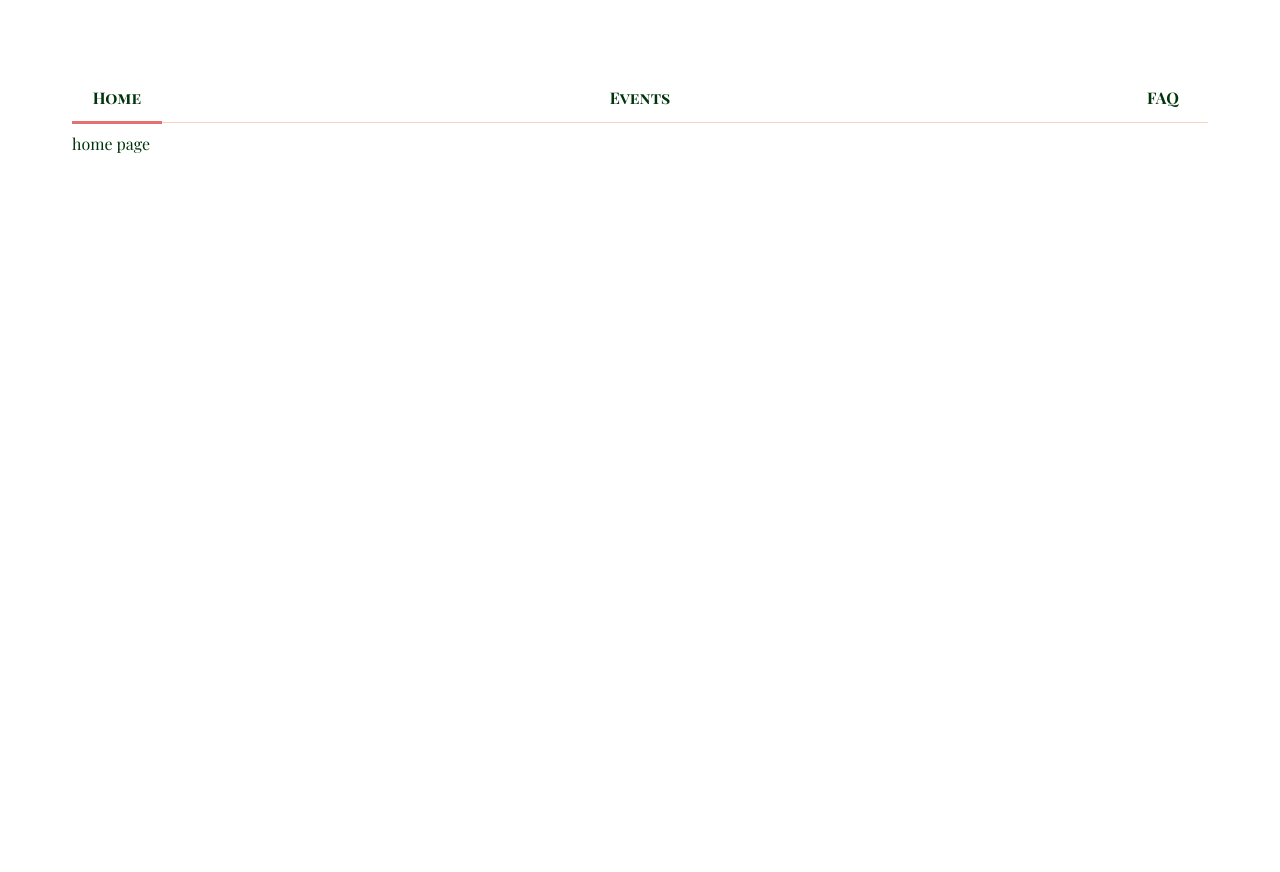
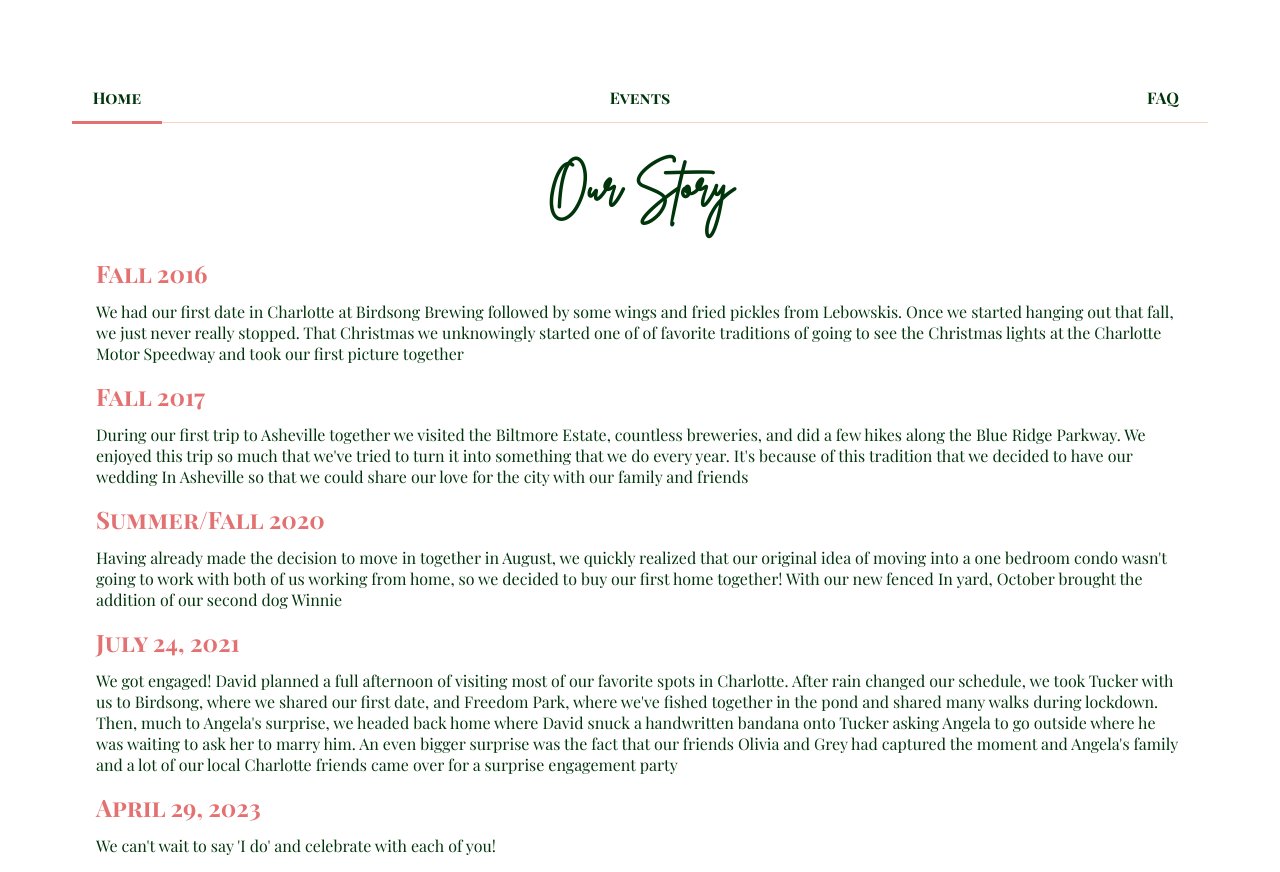
Before and after one commit to angevogler/wedding-website, a React (Create React App) app: page / in a window 1280 px wide. Shown: the part 520-1392 px from the top of the page. Before the commit the page ends 800 px from the top, so only its background shows below. Built offline with nearby package versions, Linux system fonts and the light colour scheme.

Commit message:
adding basic timeline

```diff
--- a/src/components/homePage/HomePage.tsx
+++ b/src/components/homePage/HomePage.tsx
@@ -1,9 +1,39 @@
 import React from 'react'
+import styled from 'styled-components'
+
+import { color } from '../../styles/theme'
+
+import { timelineItems } from './timelineItems'
+
+import { BodyLarge, H3, FancyH1 } from '../typography'
+import { Timeline, TimelineItem, TimelineItemContent } from '../timeline'
 
 const HomePage: React.FC = () => (
-    <div>
-        home page
-    </div>
+    <HomePageContainer>
+        <FancyH1>Our Story</FancyH1>
+        <Timeline>
+            {timelineItems.map(item => (
+                <TimelineItem key={item.index}>
+                    <TimelineItemContent>
+                        <StyledH3>{item.title}</StyledH3>
+                        <BodyLarge>{item.content}</BodyLarge>
+                    </TimelineItemContent>
+                </TimelineItem>
+            ))}
+        </Timeline>
+    </HomePageContainer>
 )
 
+const HomePageContainer = styled.div`
+    display: flex;
+    flex-direction: column;
+    align-items: center;
+    justify-content: center;
+    text-align: center;
+`
+const StyledH3 = styled(H3)`
+    color: ${color.mainPalette.coral60};
+    margin-bottom: 12px;
+`
+
 export default HomePage
--- /dev/null
+++ b/src/components/homePage/timelineItems.ts
@@ -0,0 +1,27 @@
+export const timelineItems = [
+    {
+        index: 0,
+        title: 'Fall 2016',
+        content: "We had our first date in Charlotte at Birdsong Brewing followed by some wings and fried pickles from Lebowskis. Once we started hanging out that fall, we just never really stopped. That Christmas we unknowingly started one of of favorite traditions of going to see the Christmas lights at the Charlotte Motor Speedway and took our first picture together",
+    },
+    {
+        index: 1,
+        title: 'Fall 2017',
+        content: "During our first trip to Asheville together we visited the Biltmore Estate, countless breweries, and did a few hikes along the Blue Ridge Parkway. We enjoyed this trip so much that we've tried to turn it into something that we do every year. It's because of this tradition that we decided to have our wedding In Asheville so that we could share our love for the city with our family and friends",
+    },
+    {
+        index: 2,
+        title: 'Summer/Fall 2020',
+        content: "Having already made the decision to move in together in August, we quickly realized that our original idea of moving into a one bedroom condo wasn't going to work with both of us working from home, so we decided to buy our first home together! With our new fenced In yard, October brought the addition of our second dog Winnie",
+    },
+    {
+        index: 3,
+        title: 'July 24, 2021',
+        content: "We got engaged! David planned a full afternoon of visiting most of our favorite spots in Charlotte. After rain changed our schedule, we took Tucker with us to Birdsong, where we shared our first date, and Freedom Park, where we've fished together in the pond and shared many walks during lockdown. Then, much to Angela's surprise, we headed back home where David snuck a handwritten bandana onto Tucker asking Angela to go outside where he was waiting to ask her to marry him. An even bigger surprise was the fact that our friends Olivia and Grey had captured the moment and Angela's family and a lot of our local Charlotte friends came over for a surprise engagement party"
+    },
+    {
+        index: 4,
+        title: 'April 29, 2023',
+        content: "We can't wait to say 'I do' and celebrate with each of you!",
+    }
+]
--- /dev/null
+++ b/src/components/timeline/Timeline.tsx
@@ -0,0 +1,22 @@
+import React from 'react'
+import styled from 'styled-components'
+
+export interface TimelineProps {
+    children: any
+}
+
+const Timeline: React.FC<TimelineProps> = ({ children }) => (
+    <TimelineContainer>
+        {children}
+    </TimelineContainer>
+)
+
+const TimelineContainer = styled.div`
+    display: flex;
+    flex-direction: column;
+    flex-grow: 1;
+    padding: 8px 16px;
+    text-align: start;
+`
+
+export default Timeline
--- /dev/null
+++ b/src/components/timeline/TimelineContent.tsx
@@ -0,0 +1,30 @@
+import React from 'react'
+import styled from 'styled-components'
+
+export enum TimelineContentPosition {
+    RIGHT = 'right',
+    LEFT = 'left',
+}
+
+export interface TimelineContentProps {
+    position?: TimelineContentPosition
+    children: any
+}
+
+const TimelineContent: React.FC<TimelineContentProps> = ({
+    position = TimelineContentPosition.RIGHT,
+    children,
+}) => {
+    return (
+        <TimelineContentRoot position={position}>
+            {children}
+        </TimelineContentRoot>
+    )
+}
+
+const TimelineContentRoot = styled.div<Pick<TimelineContentProps, 'position'>>`
+    padding: 8px;
+    text-align: ${props => props.position === 'left' ? 'right' : 'left'};
+`
+
+export default TimelineContent
--- /dev/null
+++ b/src/components/timeline/TimelineItem.tsx
@@ -0,0 +1,22 @@
+import React from 'react'
+import styled from 'styled-components'
+
+export interface TimelineItemProps {
+    children: any
+}
+
+const TimelineItem: React.FC<TimelineItemProps> = ({
+    children
+}) => {
+    return (
+        <TimelineItemContainer>
+            {children}
+        </TimelineItemContainer>
+    )
+}
+
+const TimelineItemContainer = styled.div`
+    display: flex;
+`
+
+export default TimelineItem
--- /dev/null
+++ b/src/components/timeline/index.ts
@@ -0,0 +1,3 @@
+export { default as Timeline } from './Timeline'
+export { default as TimelineItem } from './TimelineItem'
+export { default as TimelineItemContent} from './TimelineContent'
```
